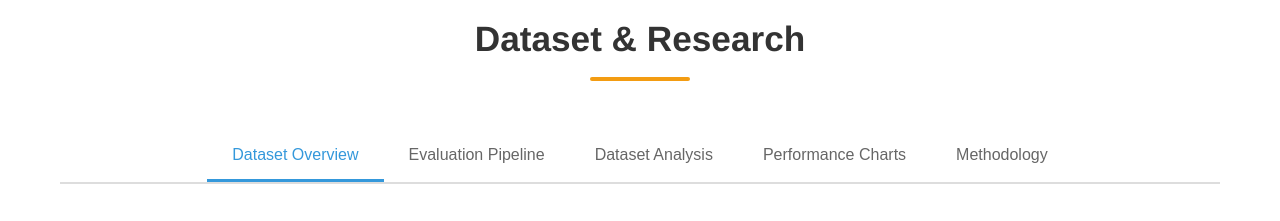
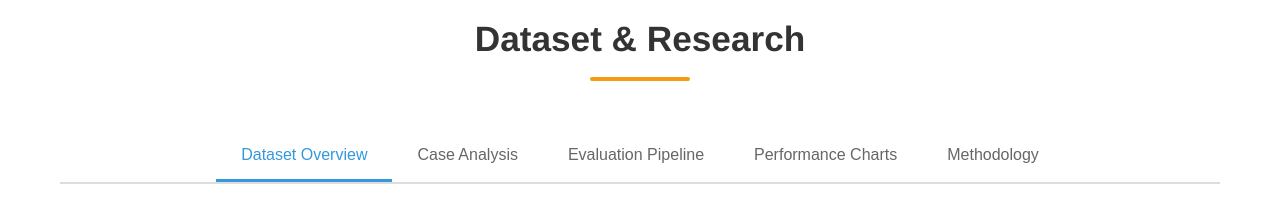
Before and after one commit to xypkent/RealDevWorldLeaderboard, a plain HTML site: page index.html in a window 1280 px wide. Shown: the part 1560-1781 px from the top of the page. Drawn offline with Linux system fonts and the light colour scheme.

Commit message:
调整页签顺序：将 Case Analysis 提前至第二位，并更新名称

```diff
--- a/index.html
+++ b/index.html
@@ -186,8 +186,8 @@
             <h2 class="section-title">Dataset & Research</h2>
             <div class="research-tabs">
                 <button class="research-tab active" data-target="dataset-overview">Dataset Overview</button>
+                <button class="research-tab" data-target="dataset-analysis">Case Analysis</button>
                 <button class="research-tab" data-target="pipeline">Evaluation Pipeline</button>
-                <button class="research-tab" data-target="dataset-analysis">Dataset Analysis</button>
                 <button class="research-tab" data-target="performance-charts">Performance Charts</button>
                 <button class="research-tab" data-target="methodology">Methodology</button>
             </div>
```
